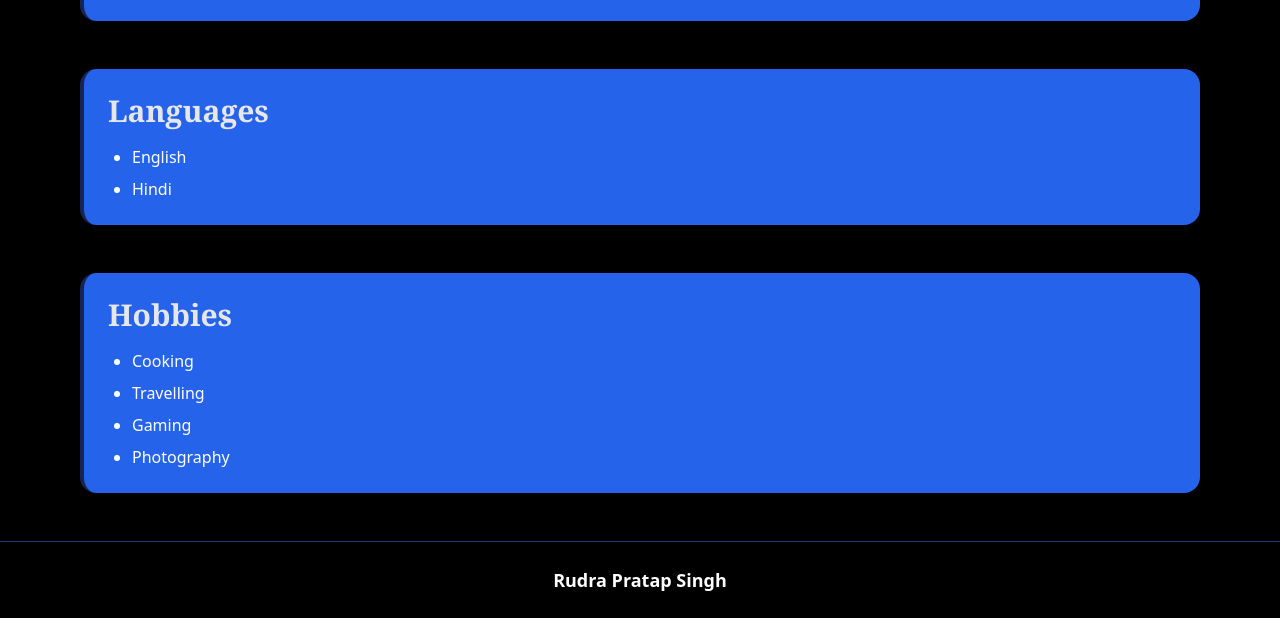
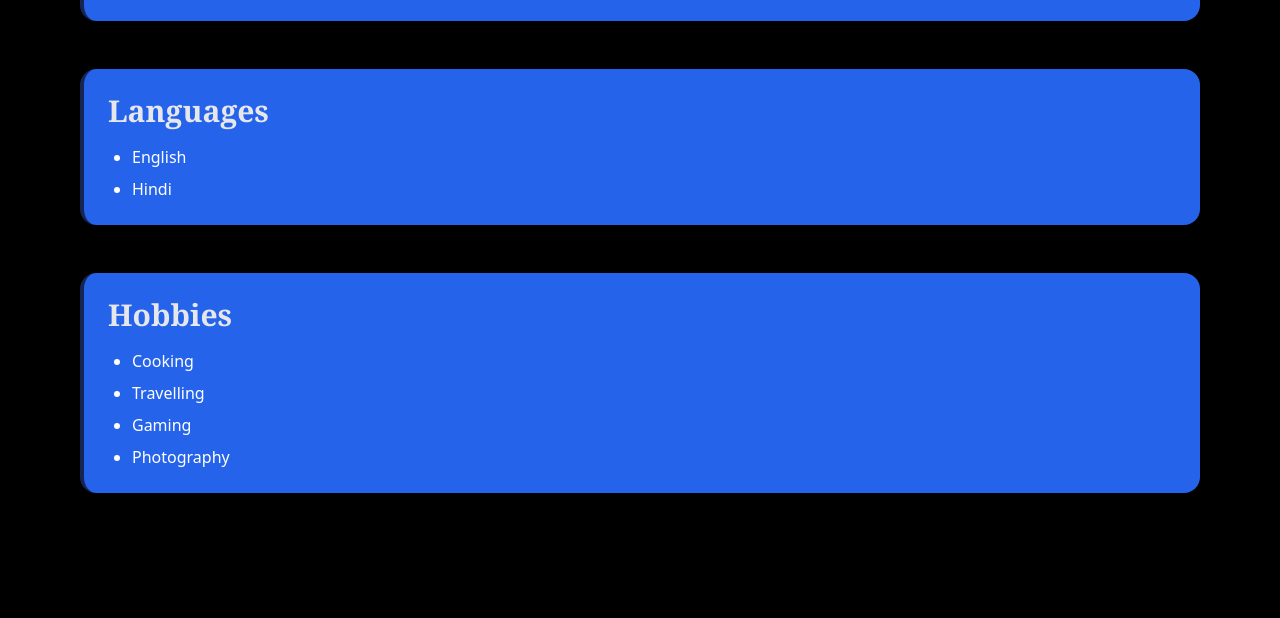
Before and after one commit to beassssst/My-Portfolio, a website: page resume.html in a window 1280 px wide. Shown: the part 759-1377 px from the top of the page. After the commit the page ends 1300 px from the top, so only its background shows below. Drawn offline with nearby package versions, Linux system fonts and the light colour scheme.

Commit message:
resume.html
Removed footer section from the resume.

```diff
--- a/resume.html
+++ b/resume.html
@@ -95,10 +95,5 @@
       </div>
     </main>
 
-    <!-- Footer -->
-    <footer class="text-center py-6 bg-black text-lg font-semibold border-t border-blue-900">
-      Rudra Pratap Singh
-    </footer>
-
   </body>
 </html>
```
